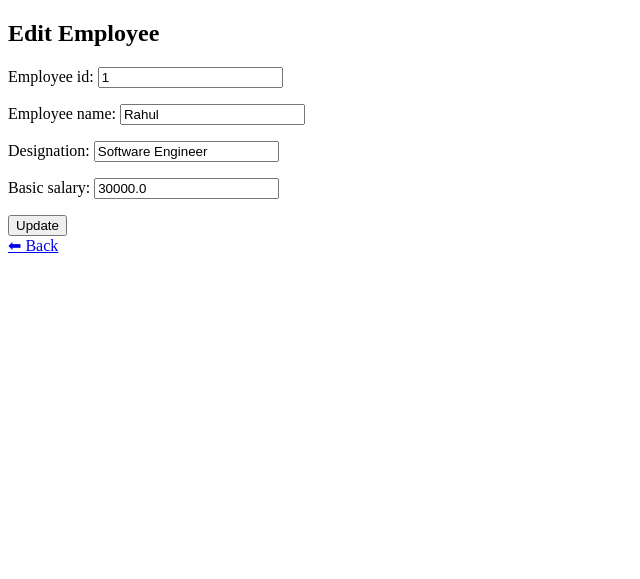
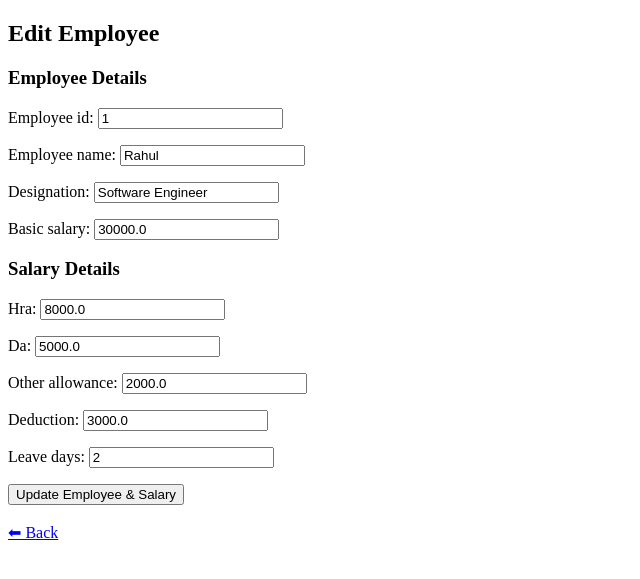
Before and after one commit to adithyaaneesh/payslip_system, a Django app: page /edit/1/ in a window 1280 px wide. Shown: the top 579 px of the page, without its empty margins (0-640 px from the left). Run offline with Django 5.2, Linux system fonts and the light colour scheme; data comes from the database, SQL or seed files in the repository; both versions use the stored data as it was after the commit.

Commit message:
final commit

```diff
--- a/payslip_system/templates/edit_employee.html
+++ b/payslip_system/templates/edit_employee.html
@@ -2,19 +2,26 @@
 <html lang="en">
 <head>
     <meta charset="UTF-8">
-    <meta name="viewport" content="width=device-width, initial-scale=1.0">
-    <title>Edit</title>
+    <title>Edit Employee</title>
 </head>
 <body>
-    <h2>Edit Employee</h2>
 
-    <form method="post">
-        {% csrf_token %}
-        {{ form.as_p }}
-        <button type="submit">Update</button>
-    </form>
+<h2>Edit Employee</h2>
 
-    <a href="{% url 'employee_list' %}">⬅ Back</a>
+<form method="post">
+    {% csrf_token %}
+
+    <h3>Employee Details</h3>
+    {{ emp_form.as_p }}
+
+    <h3>Salary Details</h3>
+    {{ sal_form.as_p }}
+
+    <button type="submit">Update Employee & Salary</button>
+</form>
+
+<br>
+<a href="{% url 'employee_list' %}">⬅ Back</a>
 
 </body>
 </html>
--- a/payslip_system/templates/employee_list.html
+++ b/payslip_system/templates/employee_list.html
@@ -27,7 +27,6 @@
 
             <td>
                 <a href="{% url 'edit_employee' emp.id %}">Edit</a> |
-                <a href="{% url 'add_salary' emp.id %}">Add / Edit Salary</a> |
                 <a href="{% url 'payslip_view' emp.id %}">Payslip</a> |
                 <a href="{% url 'delete_employee' emp.id %}"
                 onclick="return confirm('Are you sure you want to delete this employee?');">
--- a/payslip_system/urls.py
+++ b/payslip_system/urls.py
@@ -1,11 +1,10 @@
 from django.urls import path
 from . import views
 urlpatterns = [
+    path("",views.employee_list, name='employee_list'),
     path('add/', views.add_employee, name='add_employee'),
     path('edit/<int:emp_id>/', views.update_employee, name='edit_employee'),
     path('delete/<int:emp_id>/', views.delete_employee, name='delete_employee'),
-    path("",views.employee_list, name='employee_list'),
-    path('salary/<int:emp_id>/', views.add_or_edit_salary, name='add_salary'),
     path("payslip_view/<int:emp_id>/",views.payslip_view, name='payslip_view'),
 
 ]
--- a/payslip_system/views.py
+++ b/payslip_system/views.py
@@ -4,25 +4,46 @@ from .models import Employee, Salary
 # Create your views here.
 
 def add_employee(request):
+    if request.method == 'POST':
+        form = EmployeeForm(request.POST)
+        if form.is_valid():
+            employee = form.save()
+        return redirect('edit_employee', emp_id=employee.id)
+    else:
+        form = EmployeeForm()
+    return render(request, 'add_employee.html', {'form': form})
+
+
+
+def update_employee(request, emp_id):
+    employee = get_object_or_404(Employee, id=emp_id)
+    salary, created = Salary.objects.get_or_create(
+        employee=employee,
+        defaults={
+            'hra': 0,
+            'da': 0,
+            'other_allowance': 0,
+            'deduction': 0,
+            'leave_days': 0
+        }
+    )
     if request.method == "POST":
-        forms = EmployeeForm(request.POST)
-        if forms.is_valid():
-            forms.save()
+        emp_form = EmployeeForm(request.POST, instance=employee)
+        sal_form = SalaryForm(request.POST, instance=salary)
+        if emp_form.is_valid() and sal_form.is_valid():
+            emp_form.save()
+            sal_form.save()
             return redirect('employee_list')
     else:
-        forms = EmployeeForm()
-    return render(request, 'add_employee.html', {'form': forms})
+        emp_form = EmployeeForm(instance=employee)
+        sal_form = SalaryForm(instance=salary)
 
-def update_employee(request,emp_id):
-    employee = get_object_or_404(Employee,id=emp_id)
-    if request.method == "POST":
-        form = EmployeeForm(request.POST, instance=employee)
-        if form.is_valid():
-            form.save()
-            return redirect('employee_list')
-    else:
-        form = EmployeeForm(instance=employee)
-    return render(request, 'edit_employee.html', {'form':form})
+    return render(request, 'edit_employee.html', {
+        'emp_form': emp_form,
+        'sal_form': sal_form,
+        'employee': employee
+    })
+
 
 def delete_employee(request, emp_id):
     employee = get_object_or_404(Employee, id=emp_id)
@@ -34,37 +55,9 @@ def employee_list(request):
     employees = Employee.objects.all()
     return render(request,'employee_list.html', {'employees': employees})
 
-def add_or_edit_salary(request, emp_id):
-    employee = get_object_or_404(Employee, id=emp_id)
-
-    salary, created = Salary.objects.get_or_create(
-        employee=employee,
-        defaults={
-            'hra': 0,
-            'da': 0,
-            'other_allowance': 0,
-            'deduction': 0,
-            'leave_days': 0
-        }
-    )
-
-    if request.method == "POST":
-        form = SalaryForm(request.POST, instance=salary)
-        if form.is_valid():
-            form.save()
-            return redirect('payslip_view', emp_id=emp_id)
-    else:
-        form = SalaryForm(instance=salary)
-
-    return render(request, 'add_salary.html', {
-        'form': form,
-        'employee': employee
-    })
-
 def payslip_view(request, emp_id):
     employee = get_object_or_404(Employee, id=emp_id)
     salary = get_object_or_404(Salary, employee=employee)
-
     return render(request, 'payslip.html', {
         'employee': employee,
         'salary': salary
```
Also changed, not shown: payslip_system/templates/add_employee.html (+12 -2 lines), db.sqlite3.
